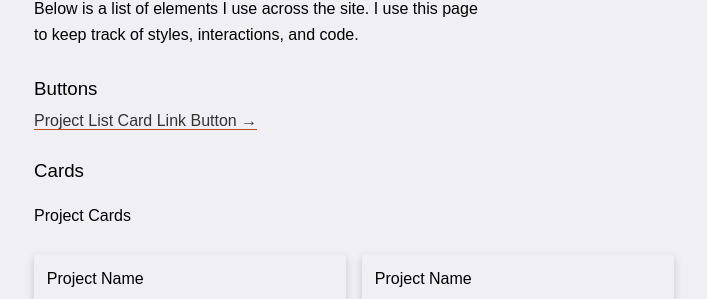
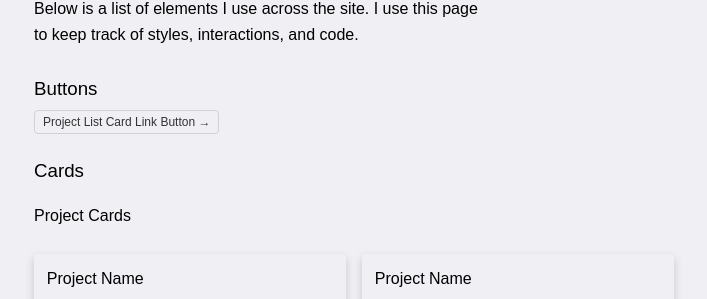
Before and after one commit to foundmonster/foundmonster.github.io, a Jekyll site: the page built from styleguide.html, in a window 1280 px wide. Shown: the part 142-441 px from the top of the page, without its empty margins (30-737 px from the left). Built offline with Jekyll 4.4.1, drawn with Linux system fonts in a browser that asks for light colours; some web fonts are replaced.

Commit message:
fixin dumb typos

```diff
--- a/_sass/main.scss
+++ b/_sass/main.scss
@@ -319,11 +319,11 @@ footer {
 
 /* FOR STYLE GUIDE */
 
-.projectlistlinkforstylegide {
+.projectlistlinkforstyleguide {
     position: relative;
 }
 
-a:link.projectlistlinkforstylegide {
+a:link.projectlistlinkforstyleguide {
     text-decoration: none;
     font-size: 12px;
     padding: 4px 8px;
@@ -333,14 +333,14 @@ a:link.projectlistlinkforstylegide {
     border-radius: 4px;
 }
 
-a:hover.projectlistlinkforstylegide {
+a:hover.projectlistlinkforstyleguide {
     text-decoration: none;
     font-size: 12px;
     color: #333;
     background-color: #DFDFE3;
 }
 
-a:visited.projectlistlinkforstylegide {
+a:visited.projectlistlinkforstyleguide {
     text-decoration: none;
     font-size: 12px;
     padding: 4px 8px;
@@ -350,7 +350,7 @@ a:visited.projectlistlinkforstylegide {
     border-radius: 4px;
 }
 
-a:active.projectlistlinkforstylegide {
+a:active.projectlistlinkforstyleguide {
     text-decoration: none;
     font-size: 12px;
     font-color: rgb(115, 115, 115);
```
